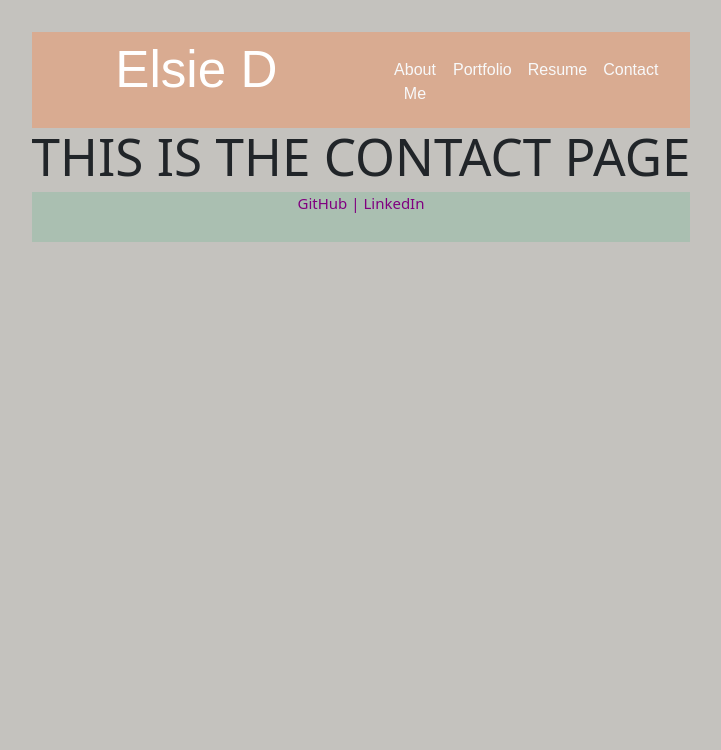
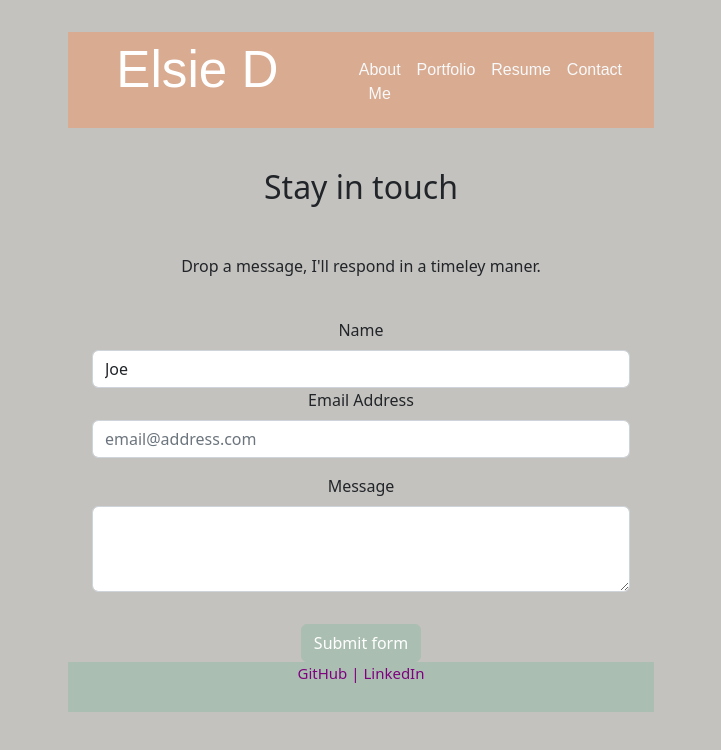
Before and after one commit to elsie-d/bootcamp-react-portfolio, a React (Vite) app in the folder ed-portfolio/: page /contact in a window 1280 px wide. Shown: the top 750 px of the page, without its empty margins (279-1000 px from the left). Built offline with nearby package versions, Linux system fonts and the light colour scheme; a web font is replaced by a local one.

Commit message:
contact form

```diff
--- a/ed-portfolio/src/pages/Contact.jsx
+++ b/ed-portfolio/src/pages/Contact.jsx
@@ -1,8 +1,101 @@
+import { useState } from 'react';
+import Card from 'react-bootstrap/Card';
+import Container from 'react-bootstrap/Container';
+import Row from 'react-bootstrap/Row';
+import Col from 'react-bootstrap/Col';
+import Form from 'react-bootstrap/Form';
+import InputGroup from 'react-bootstrap/InputGroup';
+import Button from 'react-bootstrap/Button';
+import '../styles/contact.css'
+
 export default function Contact() {
+
+  const [validated, setValidated] = useState(false);
+
+  const handleSubmit = (event) => {
+    const form = event.currentTarget;
+    if (form.checkValidity() === false) {
+      event.preventDefault();
+      event.stopPropagation();
+    }
+
+    setValidated(true);
+  };
+
+
     return (
-      <div>
-        <h1>THIS IS THE CONTACT PAGE</h1>
+      <Container className="contactPage">
+      <Row>
+        <Col>
+        <h2>Stay in touch</h2>
+        <p>Drop a message, I'll respond in a timeley maner.</p>
 
-      </div>
+        <Container>
+      <Row>
+        <Col>
+        &nbsp;
+        </Col>
+        </Row>
+        </Container>
+
+
+
+
+        <Container>
+      <Row>
+        <Col className="form">
+        <Form noValidate validated={validated} onSubmit={handleSubmit}>
+      <Row className="mb-3">
+        <Form.Group as={Col} md="12" controlId="validationCustom01">
+          <Form.Label>Name</Form.Label>
+          <Form.Control
+            required
+            type="text"
+            placeholder="Name"
+            defaultValue="Joe"
+          />
+          <Form.Control.Feedback>Looks good!</Form.Control.Feedback>
+        </Form.Group>
+
+        <Form.Group as={Col} md="12" controlId="validationCustomUsername">
+          <Form.Label>Email Address</Form.Label>
+          <InputGroup hasValidation>
+            <Form.Control
+              type="email"
+              placeholder="email@address.com"
+              aria-describedby="inputGroupPrepend"
+              required
+            />
+            <Form.Control.Feedback type="invalid">
+              Please enter a valid email address.
+            </Form.Control.Feedback>
+          </InputGroup>
+        </Form.Group>
+
+      </Row>
+      <Row className="mb-3">
+      <Form.Group className="mb-3" controlId="exampleForm.ControlTextarea1">
+        <Form.Label>Message</Form.Label>
+        <Form.Control
+        as="textarea"
+        rows={3}
+        required
+        />
+         <Form.Control.Feedback type="invalid">
+              Don't forget to enter your message.
+         </Form.Control.Feedback>
+      </Form.Group>
+
+      </Row>
+
+      <Button type="submit" className="formBtn">Submit form</Button>
+    </Form>
+
+    </Col>
+      </Row>
+      </Container>
+      </Col>
+      </Row>
+      </Container>
     );
   }
--- a/ed-portfolio/src/pages/Resume.jsx
+++ b/ed-portfolio/src/pages/Resume.jsx
@@ -1,8 +1,17 @@
+import Card from 'react-bootstrap/Card';
+import Container from 'react-bootstrap/Container';
+import Row from 'react-bootstrap/Row';
+import Col from 'react-bootstrap/Col';
+
 export default function Resume() {
     return (
-      <div>
+      <Container>
+      <Row>
+        <Col>
         <h1>THIS IS THE RESUME PAGE</h1>
 
-      </div>
+      </Col>
+      </Row>
+      </Container>
     );
   }
--- /dev/null
+++ b/ed-portfolio/src/styles/contact.css
@@ -0,0 +1,10 @@
+.contactPage{
+    width: 100%;
+}
+.form {
+    width: 100%;
+}
+.formBtn {
+    background-color: #aabfb1 ;
+    border-color: #aabfb1 ;
+}
```
